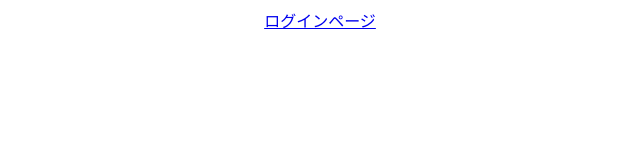
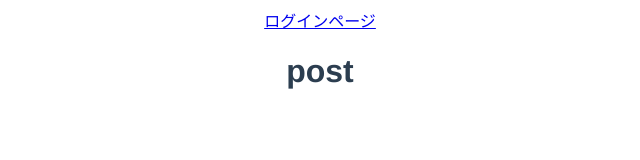
Before and after one commit to naitohiro18/fashion_app, a Vue app: page /itempost in a window 1280 px wide. Shown: the top 160 px of the page, without its empty margins (320-960 px from the left). Built offline with nearby package versions, Linux system fonts and the light colour scheme.

Commit message:
post commit

```diff
--- /dev/null
+++ b/src/views/Itempost.vue
@@ -0,0 +1,10 @@
+<template>
+  <h1>post</h1>
+</template>
+
+<script>
+export default {};
+</script>
+
+<style>
+</style>
```
Also changed, not shown: src/router/index.js (+9 -4 lines).
